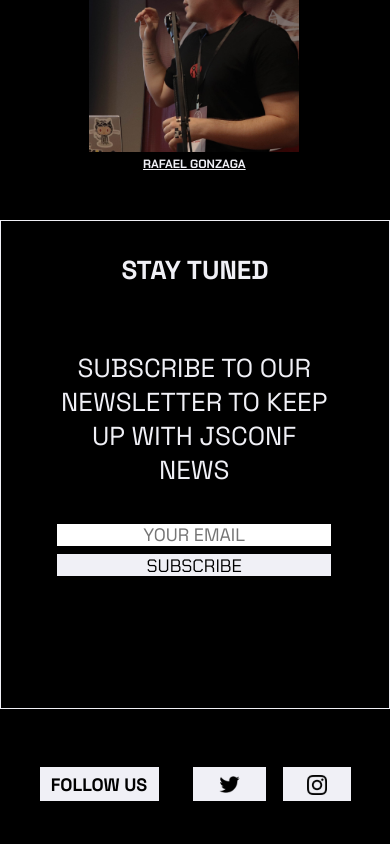
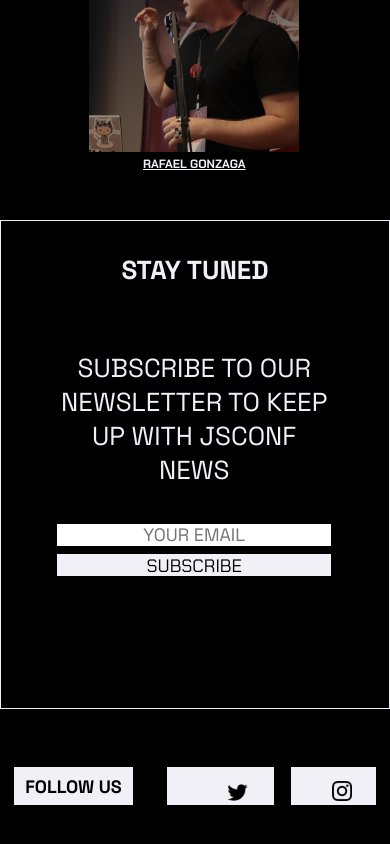
Before and after one commit to Ladiega/jsconf23, a Next.js app: page / in a window 390 px wide. Shown: the part 1334-2178 px from the top of the page. Built offline with nearby package versions, Linux system fonts and the light colour scheme.

Commit message:
text in vercel

```diff
--- a/src/styles/globals.css
+++ b/src/styles/globals.css
@@ -525,7 +525,7 @@
     font-size: 18px;
 
 }
-.footer-item-twitter{
+.footer-item-twitter a{
     padding-top:0.3rem;
     padding-bottom: auto;
     display: flex;
@@ -533,7 +533,7 @@
     background-color:var(--colorTwo);
     margin-left: 2.125rem;
 }
-.footer-item-instagram{
+.footer-item-instagram a{
     padding-top:0.3rem ;
     padding-bottom: auto;
     display: flex;
```
